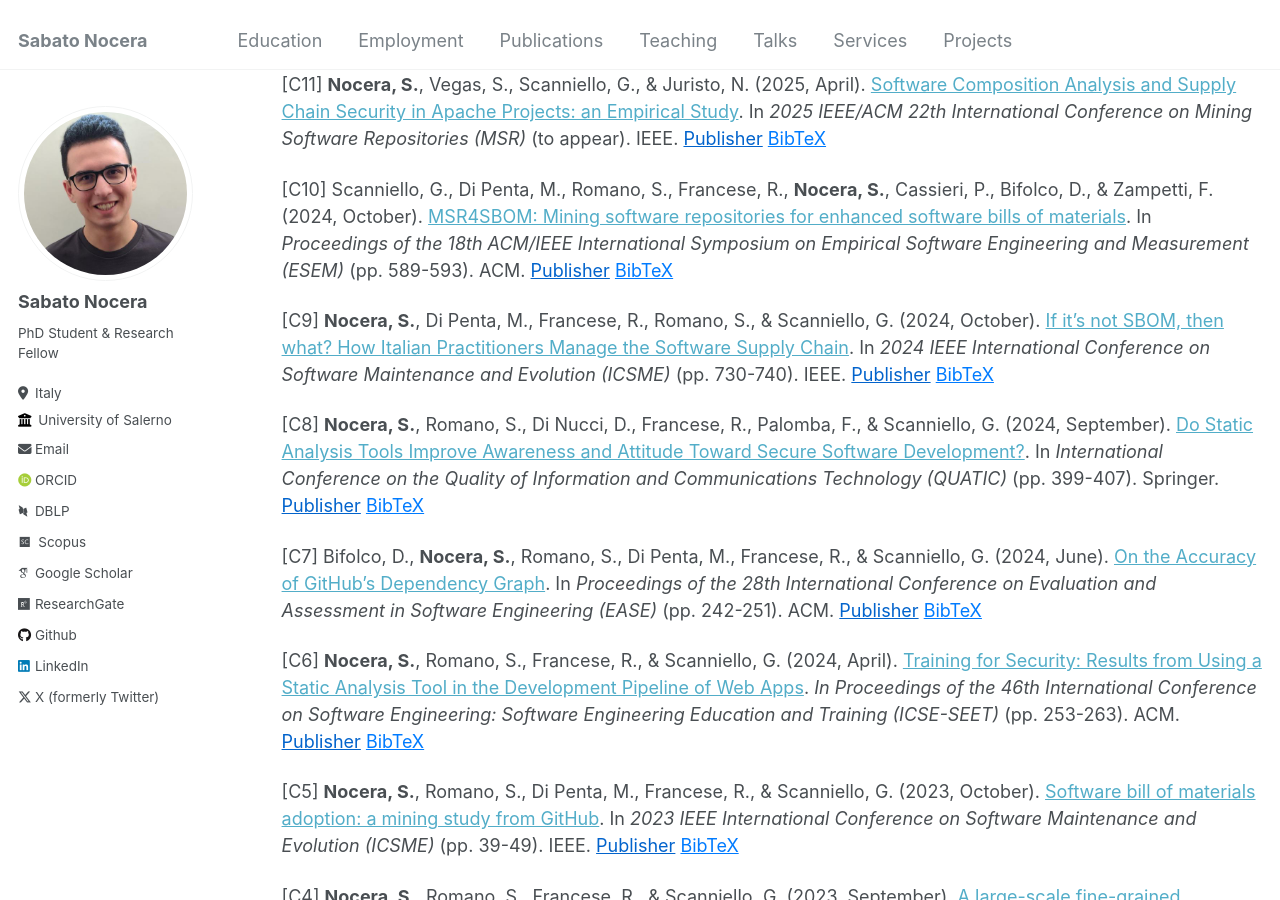
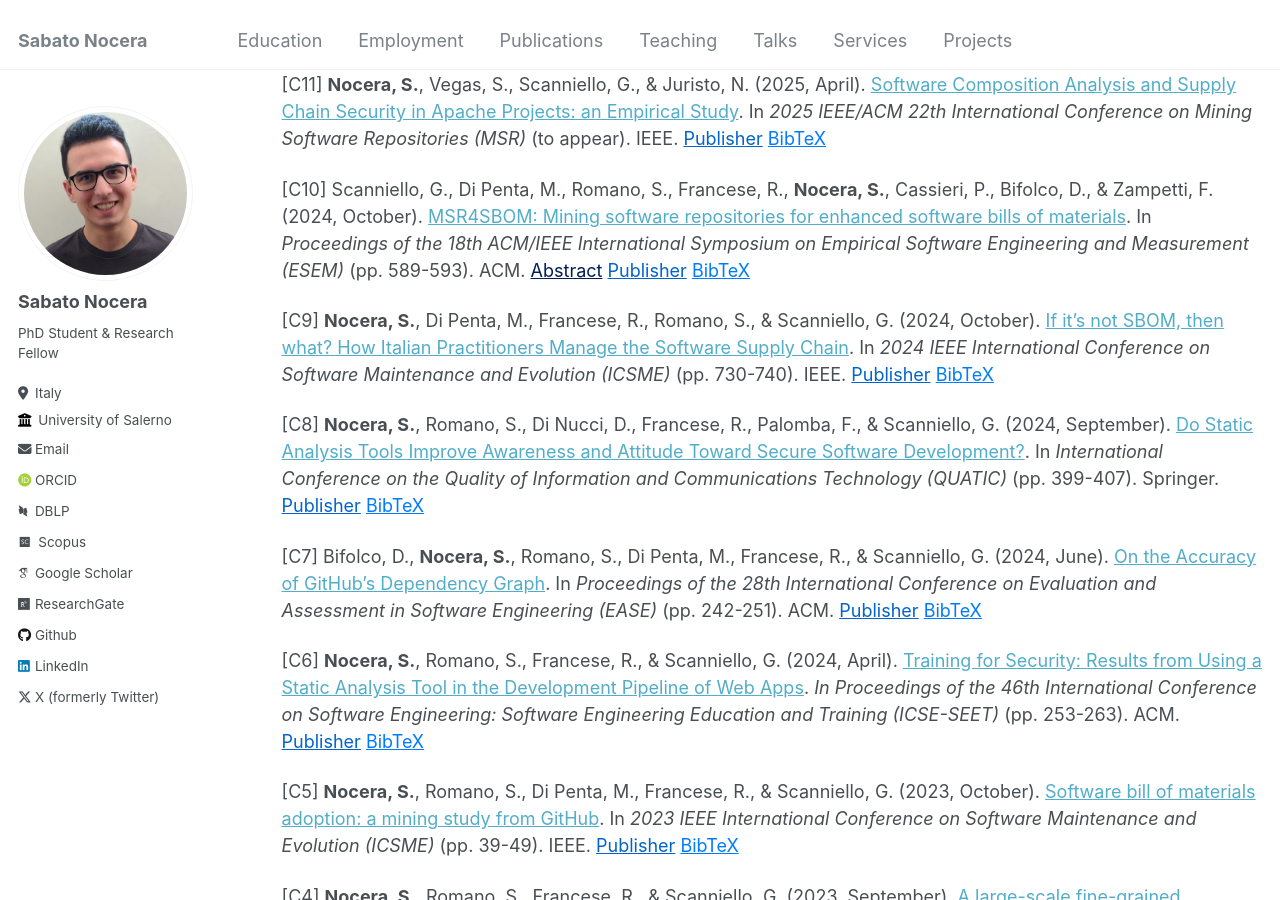
Before and after one commit to sabato-nocera/sabato-nocera.github.io, a Jekyll site: the page built from _pages/publications.md, in a window 1280 px wide and 900 px high, scrolled down 324 px. Built offline with Jekyll 4.4.1, drawn with Linux system fonts in a browser that asks for light colours; some web fonts are replaced.

Commit message:
Update publications.md

```diff
--- a/_pages/publications.md
+++ b/_pages/publications.md
@@ -49,8 +49,13 @@ an Empirical Study](#). In _2025 IEEE/ACM 22th International Conference on Minin
 </div>
 
 [C10] Scanniello, G., Di Penta, M., Romano, S., Francese, R., **Nocera, S.**, Cassieri, P., Bifolco, D., & Zampetti, F. (2024, October). [MSR4SBOM: Mining software repositories for enhanced software bills of materials](https://doi.org/10.1145/3674805.3695390). In _Proceedings of the 18th ACM/IEEE International Symposium on Empirical Software Engineering and Measurement (ESEM)_ (pp. 589-593). ACM.
+<button style="all: unset; color: #001F54; cursor: pointer; text-decoration: underline; background: none; border: none;" onclick="toggleSnippet('c10-abs')">Abstract</button>
 <button style="all: unset; color: #0263cc; cursor: pointer; text-decoration: underline; background: none; border: none;" onclick="window.open('https://doi.org/10.1145/3674805.3695390', '_blank');">Publisher</button>
 <button style="all: unset; color: #007bff; cursor: pointer; text-decoration: underline; background: none; border: none;" onclick="toggleSnippet('c10')">BibTeX</button>
+
+<div id="c10-abs" style="display: none; background-color: #f9f9f9; border: 1px solid #ddd; padding: 10px; margin-top: 10px;">
+<i>MSR4SBOM (Mining Software Repositories for enhanced Software Bills of Materials) is a project whose main goal is to deliver a framework that analyzes the content of software repositories and SBOMs to provide context-sensitive recommendations. The expected outputs are (i) a set of approaches and tools released as open-source projects, making them exploitable in industrial, academic, and open-source contexts; and (ii) replication packages of our empirical studies and repositories of datasets collected while developing, calibrating, and validating the MSR4SBOM approaches and tools.</i>
+</div>
 
 <div id="c10" style="display: none; background-color: #f9f9f9; border: 1px solid #ddd; padding: 10px; margin-top: 10px; font-family: 'Courier New', monospace;">
 @inproceedings{Scanniello:Esem:2024,
```
